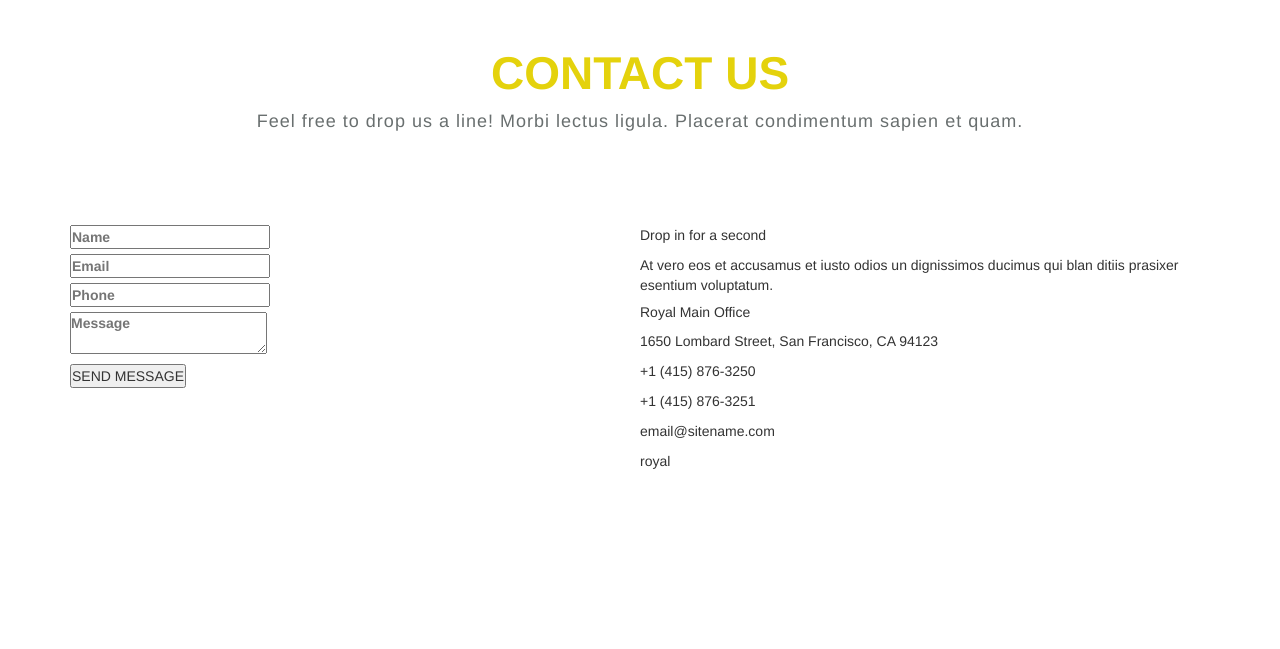
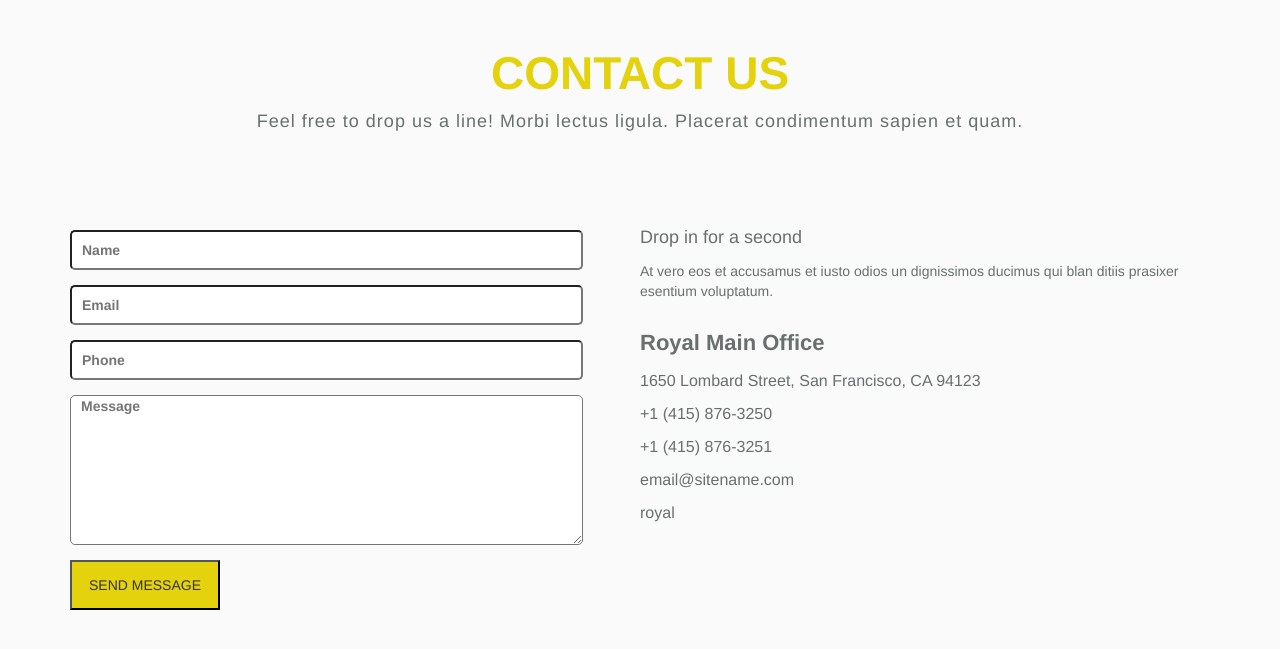
Before and after one commit to james028/Responsive_website, a plain HTML site: page index.html in a window 1280 px wide. Shown: the part 4570-5219 px from the top of the page. Before the commit the page ends 5131 px from the top, so only its background shows below. Drawn offline with nearby package versions, Linux system fonts and the light colour scheme; a script that the page names is missing.

Commit message:
Add files via upload

```diff
--- a/css/style.css
+++ b/css/style.css
@@ -86,7 +86,10 @@ body
 {
     font-size: 60px;
 }
-
+.about-icon:hover
+{
+    color: #E4D20C;
+}
 
 /* Sekcja some-us */
 #some-us
@@ -285,6 +288,10 @@ body
 }
 
 /* Sekcja kontakt */
+#contact
+{
+    background: #FAFAFA;
+}
 .contact-map img
 {
     width: 100%;
@@ -304,3 +311,56 @@ body
 {
     display: block;
 }
+input
+{
+   width: 90%;
+    height: 40px;
+    margin: 5px auto;
+    padding-left: 10px;
+    color: #000;
+    background: #fff;
+    border-radius: 5px;
+}
+textarea
+{
+    width: 90%;
+    height: 150px;
+    margin: 5px auto;
+    padding-left: 10px;
+    color: #000;
+    background: #fff;
+    border-radius: 5px;
+}
+.btn-2
+{
+   width: 150px;
+    height: 50px;
+    background: #E4D20C;
+}
+.contact-text-1
+{
+    color: #696F6F;
+}
+.contact-text-1 .con-1
+{
+    font-size: 18px;
+}
+.contact-text-1 .con-2
+{
+    font-size: 14px;
+}
+.contact-text-2
+{
+    margin: 30px auto 10px;
+    color: #696F6F;
+}
+.contact-text-2 h5
+{
+    font-weight: bold;
+    font-size: 22px;
+    margin-bottom: 15px;
+}
+.contact-text-2 p
+{
+    font-size: 16px;
+}
--- a/index.html
+++ b/index.html
@@ -279,8 +279,8 @@
                 </div>
                 <div class="contact-col-2">
                     <div class="contact-text-1">
-                        <p>Drop in for a second</p>
-                        <p>At vero eos et accusamus et iusto odios un dignissimos ducimus qui blan ditiis prasixer esentium voluptatum.</p>
+                        <p class="con-1">Drop in for a second</p>
+                        <p class="con-2">At vero eos et accusamus et iusto odios un dignissimos ducimus qui blan ditiis prasixer esentium voluptatum.</p>
                     </div>
                     <div class="contact-text-2">
                         <h5>Royal Main Office</h5>
```
